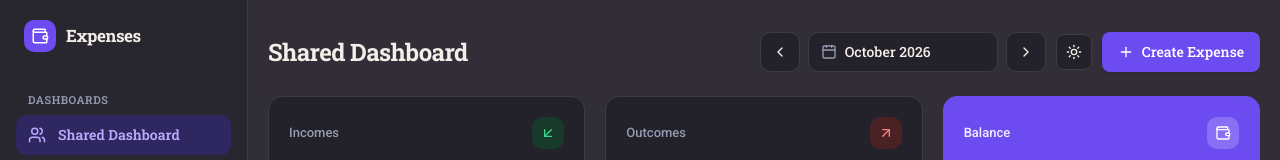
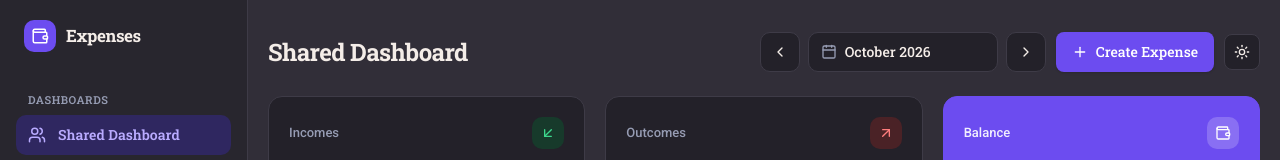
Before and after one commit to GuiziBr/expenses_dashboard, a Next.js app: page /sharedDashboard in a window 1280 px wide. Shown: the top 160 px of the page. Built offline with nearby package versions, Linux system fonts and the light colour scheme; no server answers.

Commit message:
style(top-bar): move the theme toggle to the end of the header

```diff
--- a/src/components/TopBar.tsx
+++ b/src/components/TopBar.tsx
@@ -36,8 +36,8 @@ export function TopBar() {
 						</div>
 					</Suspense>
 				)}
+				{canCreateExpense && <NewExpenseAction />}
 				<ThemeToggle className="hidden border border-border bg-card md:inline-flex" />
-				{canCreateExpense && <NewExpenseAction />}
 			</div>
 		</div>
 	)
```
